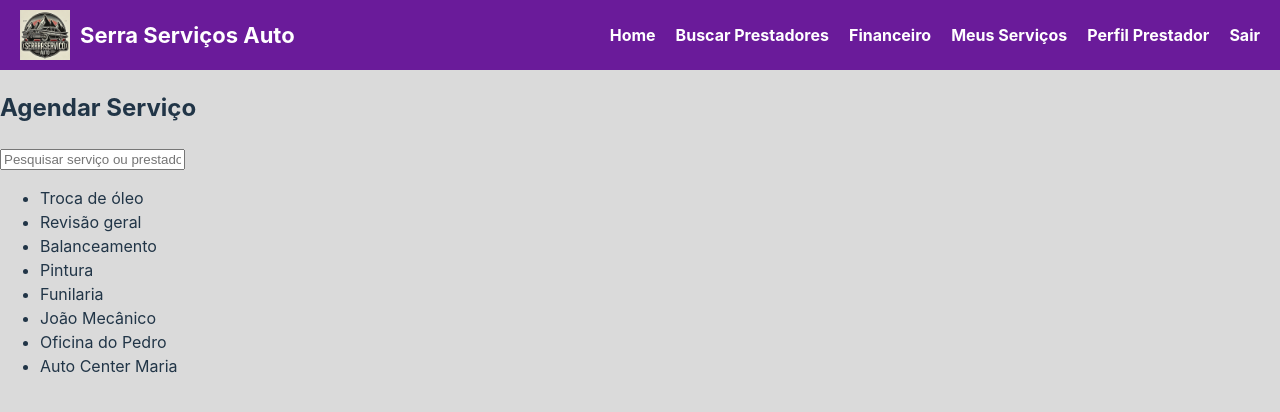
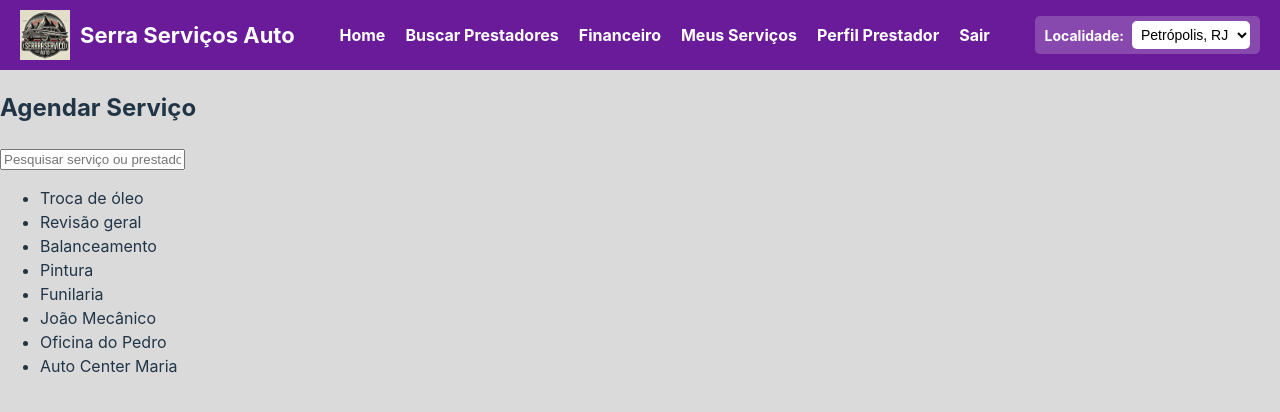
Before and after one commit to renatocrachmad/LiberdadeSerraServicosAuto, a React (Vite) app in the folder SerraServicosAuto/: page /agendar-servico in a window 1280 px wide. Shown: the top 412 px of the page. Built offline with nearby package versions, Linux system fonts and the light colour scheme.

Commit message:
fix: cria o campo localidade na navbar

```diff
--- a/SerraServicosAuto/src/components/NavbarInterno/index.jsx
+++ b/SerraServicosAuto/src/components/NavbarInterno/index.jsx
@@ -1,15 +1,18 @@
-import React from "react";
+import React, { useState } from "react";
 import { Link } from "react-router-dom";
 import logo from "../../assets/Logo.png"; // ✅ Importando a logo
 import "./style.css";
 
 const NavbarInterno = () => {
+  const [localidade, setLocalidade] = useState("Petrópolis, RJ"); // Estado inicial
+
   return (
     <nav className="navbar">
       <div className="navbar-logo">
         <img src={logo} alt="Logo Serra Serviços Auto" /> {/* ✅ Logo adicionada */}
         <h1>Serra Serviços Auto</h1>
       </div>
+
       <ul>
         <li>
           <Link to="/home">Home</Link>
@@ -30,6 +33,19 @@ const NavbarInterno = () => {
           <Link to="/">Sair</Link>
         </li>
       </ul>
+
+      {/* 🔥 Campo de seleção de localidade */}
+      <div className="localidade-container">
+        <label htmlFor="localidade">Localidade:</label>
+        <select
+          id="localidade"
+          value={localidade}
+          onChange={(e) => setLocalidade(e.target.value)}
+        >
+          <option value="Petrópolis, RJ">Petrópolis, RJ</option>
+          {/* Futuramente, mais localidades podem ser adicionadas aqui */}
+        </select>
+      </div>
     </nav>
   );
 };
--- a/SerraServicosAuto/src/components/NavbarInterno/style.css
+++ b/SerraServicosAuto/src/components/NavbarInterno/style.css
@@ -6,6 +6,7 @@
   display: flex;
   justify-content: space-between;
   align-items: center;
+  flex-wrap: wrap;
 }
 
 /* Logo e título */
@@ -48,12 +49,43 @@
   color: #ffd700; /* Dourado */
 }
 
+/* 🔥 Estilos para o campo de seleção de localidade */
+.localidade-container {
+  display: flex;
+  align-items: center;
+  gap: 8px;
+  background: rgba(255, 255, 255, 0.2);
+  padding: 5px 10px;
+  border-radius: 5px;
+}
+
+.localidade-container label {
+  font-size: 14px;
+  font-weight: bold;
+}
+
+.localidade-container select {
+  background: white;
+  border: none;
+  padding: 5px;
+  border-radius: 5px;
+  font-size: 14px;
+  cursor: pointer;
+  outline: none;
+  transition: background 0.3s ease-in-out;
+}
+
+.localidade-container select:hover {
+  background: #f0f0f0;
+}
+
 /* Responsividade */
 @media (max-width: 768px) {
   .navbar {
     flex-direction: column;
     align-items: center;
     padding: 15px;
+    gap: 10px;
   }
 
   .navbar ul {
@@ -62,4 +94,8 @@
     text-align: center;
     margin-top: 10px;
   }
+
+  .localidade-container {
+    margin-top: 10px;
+  }
 }
```
